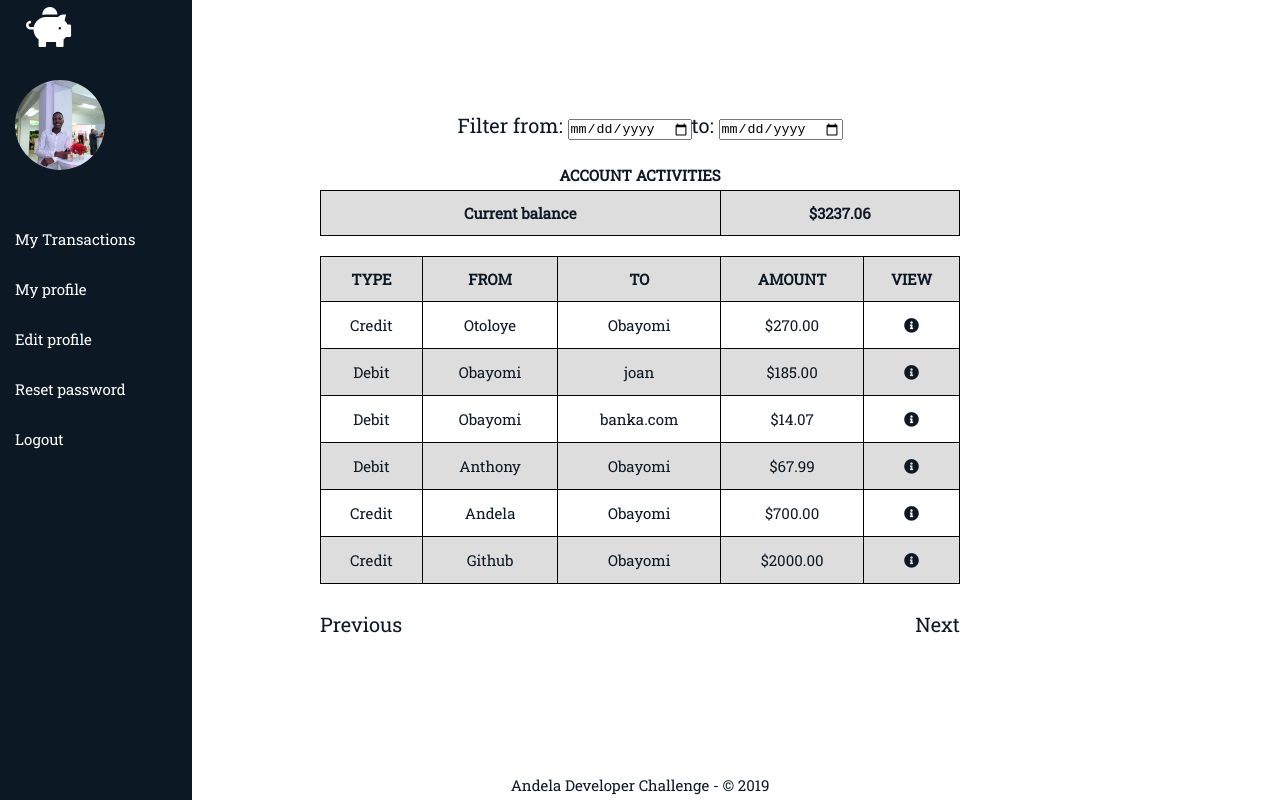
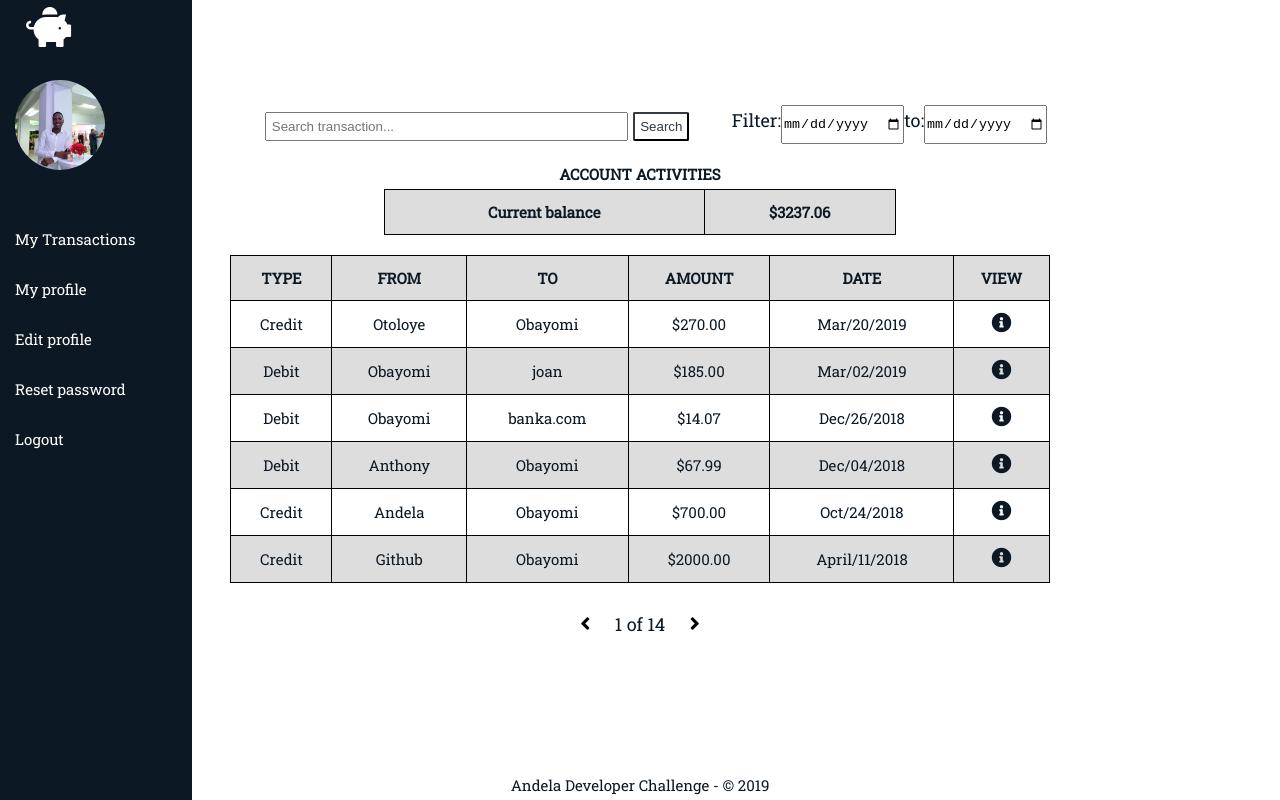
Before and after one commit to obayomi96/banka, a plain HTML site: page ui/user/userAccounttransactions.html in a window 1280 px wide. Drawn offline with Linux system fonts and the light colour scheme.

Commit message:
Modification on app forms & transaction Search filters implementations

```diff
--- a/ui/assets/css/index.css
+++ b/ui/assets/css/index.css
@@ -350,6 +350,25 @@ nav .innerNav {
   float: right;
 }
 
+.pagination {
+  width: 100%;
+  margin: 0 auto;
+  font-size: 18px;
+  margin-top: 25px;
+}
+
+.pagination > #left {
+  float: left;
+}
+.pagination > #right {
+  float: right;
+}
+.pagination a {
+  text-decoration: none;
+  color: #000;
+  font-size: 20px;
+  margin: 20px;
+}
 footer {
   text-align: center;
   width: 100%;
@@ -399,7 +418,51 @@ footer {
 .bankAccountInfo .innerFooter > .create {
   float: right;
 }
-
+/* .filter div {
+  font-size: 30px;
+  padding: 4px;
+} */
+.search {
+    color: #343a40;
+    background: transparent;
+    border-color: #343a40;
+    padding: 5px;
+    border-radius: 2px;
+}
+.search:hover {
+  color: #fff;
+  background: #343a40;
+  transition: 500ms;
+}
+.userInfo .filter .searcher input {
+  width: 70%;
+}
+/* .userInfo .filter {
+  display: block;
+  width: 78%;
+  justify-content: center;
+  padding: 10px;
+  margin: 0 auto;
+  text-align: center;
+  font-size: 20px;
+} */
+.userInfo .filter {
+  display: block;
+  width: 100%;
+  margin: 0 auto;
+  text-align: center;
+  font-size: 15px;
+}
+.userInfo .filter .searcher {
+  width: 100%;
+}
+.searcher {
+  min-width: 100%;
+  margin: 8px auto;
+}
+.searcher input, .search {
+  padding: 5px;
+}
 /* #accountSection #bankAccountInfo {
   text-align: left;
   margin: 0 auto;
@@ -415,14 +478,14 @@ padding: 10px;
 text-decoration: none;
 color: var(--black);
 } */
-.userInfo .filter {
+/* .userInfo .filter {
   width: 100%;
   padding: 15px;
   text-align: left;
 }
 .userInfo .filter input {
   width: 120px;
-}
+} */
 #accountSection table {
   width: 85%;
   max-width: 85%;
@@ -586,7 +649,7 @@ tr:nth-child(odd) {
   }
 
   .userAccountCoverPage #accountSection {
-    max-width: max-content;
+    /* max-width: max-content; */
     width: 100%;
     margin: 20px auto;
     font-size: 20px;
@@ -596,18 +659,41 @@ tr:nth-child(odd) {
   #accountSection ul li b {
     padding: 0 5px;
   }
+  .userAccountCoverPage #accountSection .details {
+    width: 100%;
+    margin-left: 30%;
+    font-size: 20px;
+    line-height: 45px;
+  }
   .userAccountCoverPage #accountSection ul {
     list-style: none;
   }
   .userInfo .filter {
-    width: 100%;
-    padding: 10px;
+    display: inline-flex;
+    width: 78%;
+    justify-content: center;
+    margin: 0 auto;
     text-align: center;
     font-size: 20px;
   }
-  .userInfo .filter input {
-    width: 120px;
+  .searcher {
+    min-width: 50%;
   }
+  /* .userInfo .filter .searcher input {
+    width: 50%;
+  } */
+  .filter #filtr{
+  display: inline-flex;
+ font-size: 18px;
+ padding: 5px;
+}
+.userInfo .filter .searcher {
+  width: 50%;
+}
+.searcher {
+  min-width: 0;
+  margin: 8px 0;
+}
 
   .sidebar {
     position: absolute;
@@ -690,7 +776,7 @@ tr:nth-child(odd) {
     display: none;
   }
   #accountSection table {
-    width: 50%;
+    width: 80%;
     max-width: 85%;
     font-size: 15px;
     /* margin: 50px auto 0 auto; */
@@ -699,11 +785,17 @@ tr:nth-child(odd) {
     color: var(--primaryColor);
     margin: 0 auto;
     text-align: center;
-    font-size: 15px;
+    font-size: 20px;
   }
   th,
 td {
   padding: 8px;
+}
+#accountSection .bankAccountInfo {
+  /* overflow: auto; */
+  max-width: 80%;
+  margin: 0 auto;
+  /* min-width: 500px; */
 }
   .bankAccountInfo .innerFooter {
     width: 50%;
--- a/ui/user/userAccounttransactions.html
+++ b/ui/user/userAccounttransactions.html
@@ -34,7 +34,12 @@
 
     <div class="userInfo">
         <div class="filter">
-            Filter from: <input type="date">to: <input type="date">
+            <div class="searcher">
+                <input type="text" placeholder="Search transaction...">
+                <button class="search">Search</button>
+            </div>
+                <div id="filtr">
+                Filter: <input type="date" name="from"> to: <input type="date" name="to"></div>
         </div>
         <div id="accountSection">
                 <div class="bankAccountInfo">
@@ -52,6 +57,7 @@
                                     <th>FROM</th>
                                     <th>TO</th>
                                     <th>AMOUNT</th>
+                                    <th>DATE</th>
                                     <th>VIEW</th>
                                 </tr>
                                 <tr>
@@ -59,6 +65,7 @@
                                     <td>Otoloye</td>
                                     <td>Obayomi</td>
                                     <td>$270.00</td>
+                                    <td>Mar/20/2019</td>
                                     <td><a href="transactionDetails.html"><i class="fas fa-info-circle" id="tableInfo"></i></a></td>
                                 </tr>
                                 <tr>
@@ -66,6 +73,7 @@
                                     <td>Obayomi</td>
                                     <td>joan</td>
                                     <td>$185.00</td>
+                                    <td>Mar/02/2019</td>
                                     <td><a href="transactionDetails.html"><i class="fas fa-info-circle" id="tableInfo"></i></a></td>
                                 </tr>
                                 <tr>
@@ -73,6 +81,7 @@
                                     <td>Obayomi</td>
                                     <td>banka.com</td>
                                     <td>$14.07 </td>
+                                    <td>Dec/26/2018</td>
                                     <td><a href="transactionDetails.html"><i class="fas fa-info-circle" id="tableInfo"></i></a></td>
                                 </tr>
                                 <tr>
@@ -80,6 +89,7 @@
                                         <td>Anthony</td>
                                         <td>Obayomi</td>
                                         <td>$67.99 </td>
+                                        <td>Dec/04/2018</td>
                                         <td><a href="transactionDetails.html"><i class="fas fa-info-circle" id="tableInfo"></i></a></td>
                                     </tr>
                                     <tr>
@@ -87,6 +97,7 @@
                                         <td>Andela</td>
                                         <td>Obayomi</td>
                                         <td>$700.00 </td>
+                                        <td>Oct/24/2018</td>
                                         <td><a href="transactionDetails.html"><i class="fas fa-info-circle" id="tableInfo"></i></a></td>
                                     </tr>
                                     <tr>
@@ -94,12 +105,14 @@
                                         <td>Github</td>
                                         <td>Obayomi</td>
                                         <td>$2000.00 </td>
+                                        <td>April/11/2018</td>
 <td><a href="transactionDetails.html"><i class="fas fa-info-circle" id="tableInfo"></i></a></td>
                                         </tr>
                             </table>
-                            <div class="innerFooter">
-                                    <span class="reset"><a href="#">Previous</a></span>
-                                    <span class="create"><a href="#">Next</a></span>
+                            <div class="pagination">
+                                    <span class="left"><a href="#"><i class="fas fa-angle-left" id="left"></i></a></span>
+                                    <span> 1 of 14</span>
+                                    <span class="right"><a href="#"><i class="fas fa-angle-right" id="right"></i></a></span>
                                 </div>
                 </div>
                 <footer class="footer">Andela Developer Challenge - &copy 2019</footer>
```
Also changed, not shown: ui/index.html (+2 -2 lines), ui/signup.html (+3 -0 lines), ui/user/createBankAccount.html (+2 -2 lines), ui/user/userAccount.html (+6 -0 lines).
